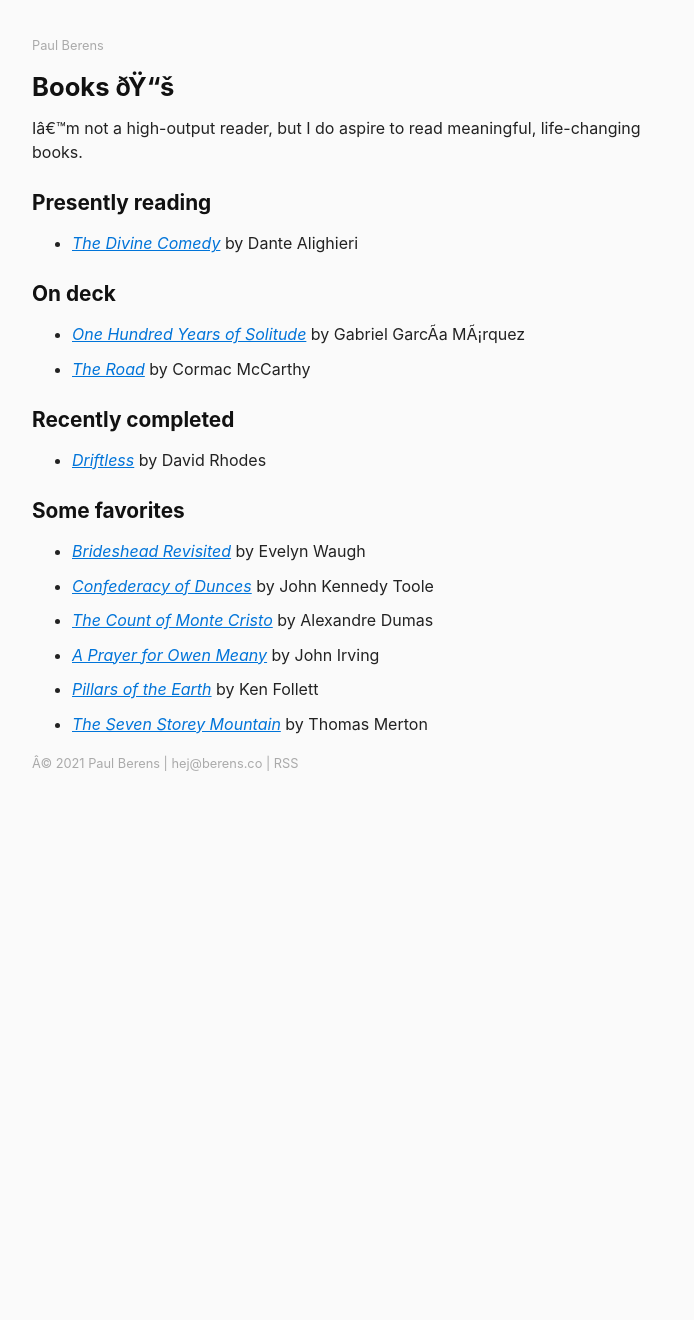
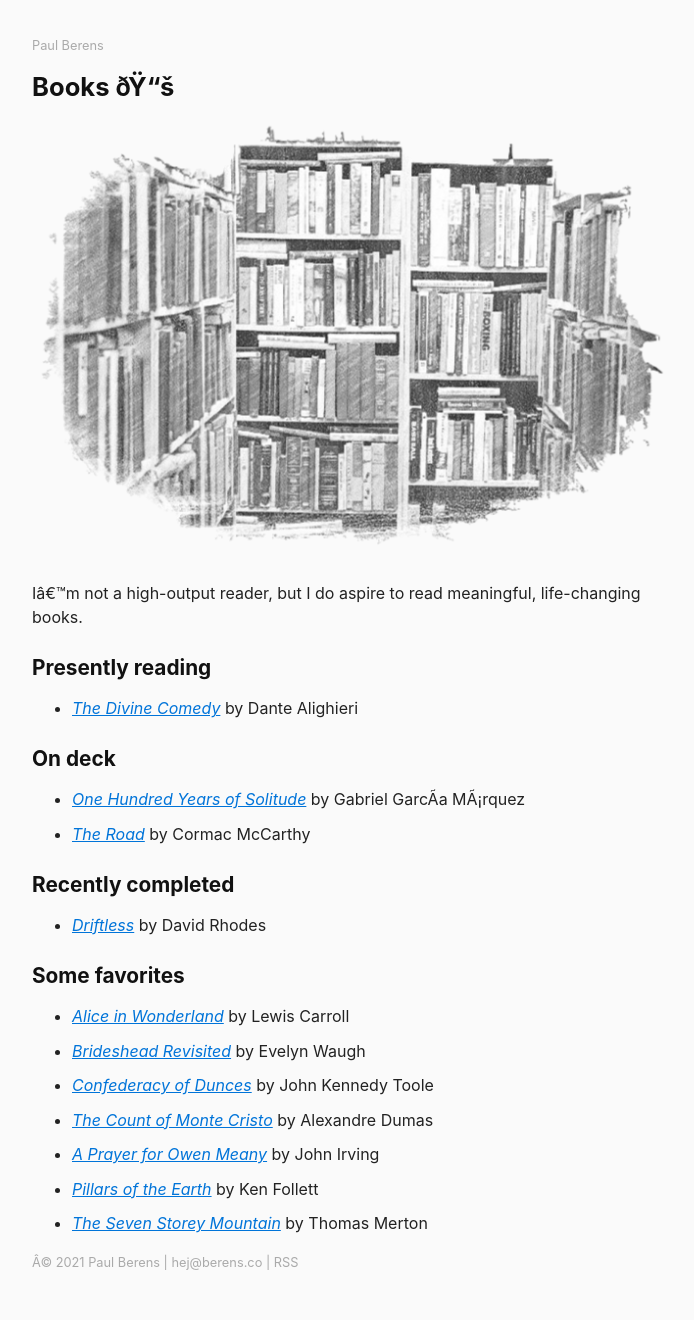
Before and after one commit to berensp/berensp.github.io, a Jekyll site: the page built from books.md, in a window 1280 px wide. Shown: the whole page, without its empty margins (288-982 px from the left). Built offline with Jekyll 4.4.1, drawn with Linux system fonts in a browser that asks for light colours; nearby versions of some CDN libraries; before the commit the page ends 900 px from its top, so only the background shows below that.

Commit message:
books updated

```diff
--- a/books.md
+++ b/books.md
@@ -3,6 +3,8 @@ layout: page
 title: Books 📚
 permalink: /books/
 ---
+![bookshelf](/assets/images/bookshelf.bw.png)
+
 I'm not a high-output reader, but I do aspire to read meaningful, life-changing books.
 
 ## Presently reading
@@ -16,6 +18,7 @@ I'm not a high-output reader, but I do aspire to read meaningful, life-changing
 - [*Driftless*](https://www.google.com/books/edition/Driftless/9x8KFppvCAIC?hl=en&gbpv=0) by David Rhodes
 
 ## Some favorites
+- [*Alice in Wonderland*](https://www.google.com/books/edition/Alice_s_Adventures_in_Wonderland/AjIWAAAAYAAJ?hl=en&gbpv=0) by Lewis Carroll
 - [*Brideshead Revisited*](https://www.google.com/books/edition/Brideshead_Revisited/mAjbDwAAQBAJ) by Evelyn Waugh
 - [*Confederacy of Dunces*](https://www.google.com/books/edition/A_Confederacy_of_Dunces/WM6OztAsYWQC?hl=en&gbpv=0) by John Kennedy Toole
 - [*The Count of Monte Cristo*](https://www.google.com/books/edition/The_Count_of_Monte_Cristo/RyEEAAAAQAAJ?hl=en&gbpv=0) by Alexandre Dumas
```
Also changed, not shown: assets/images/bookshelf.bw.png (added).
